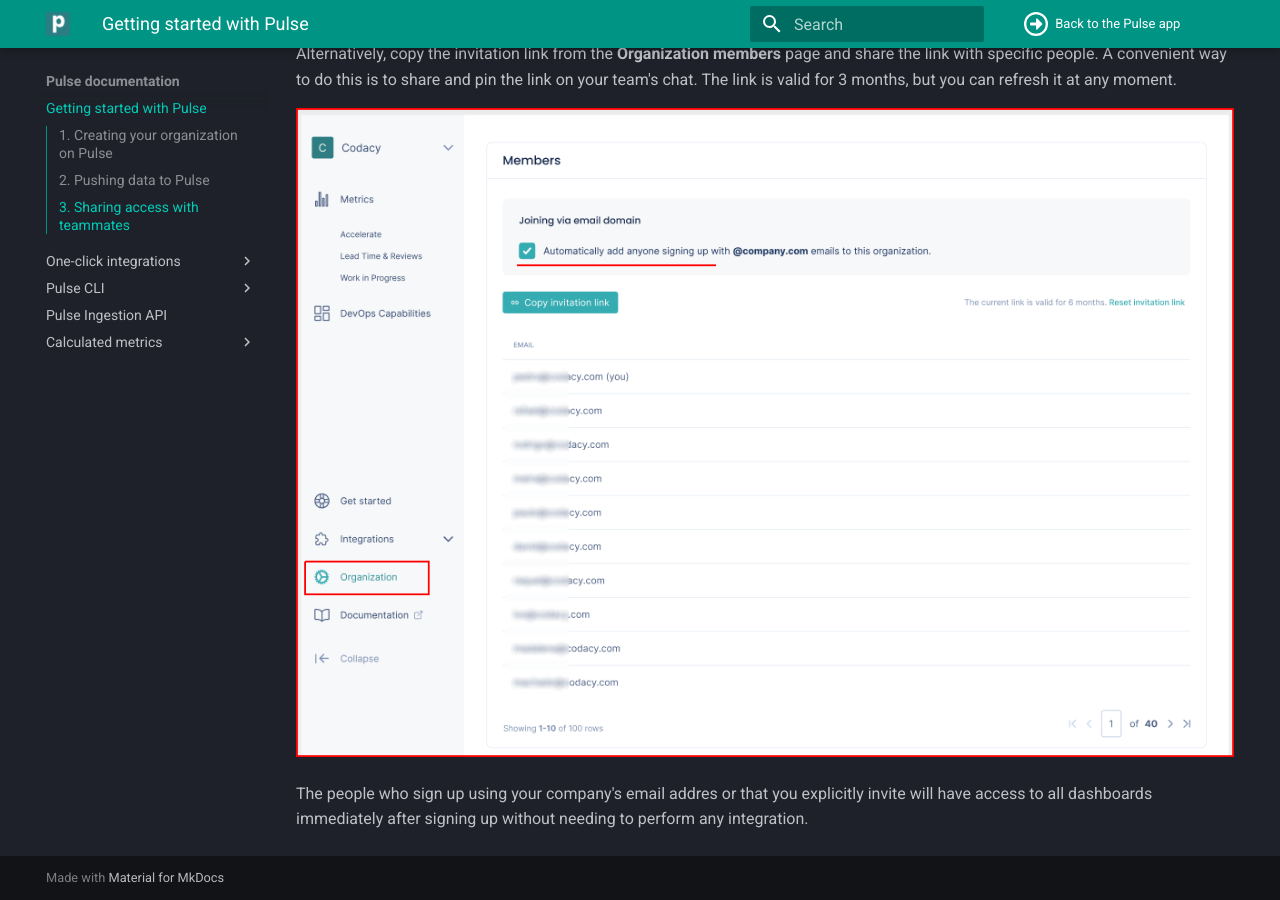
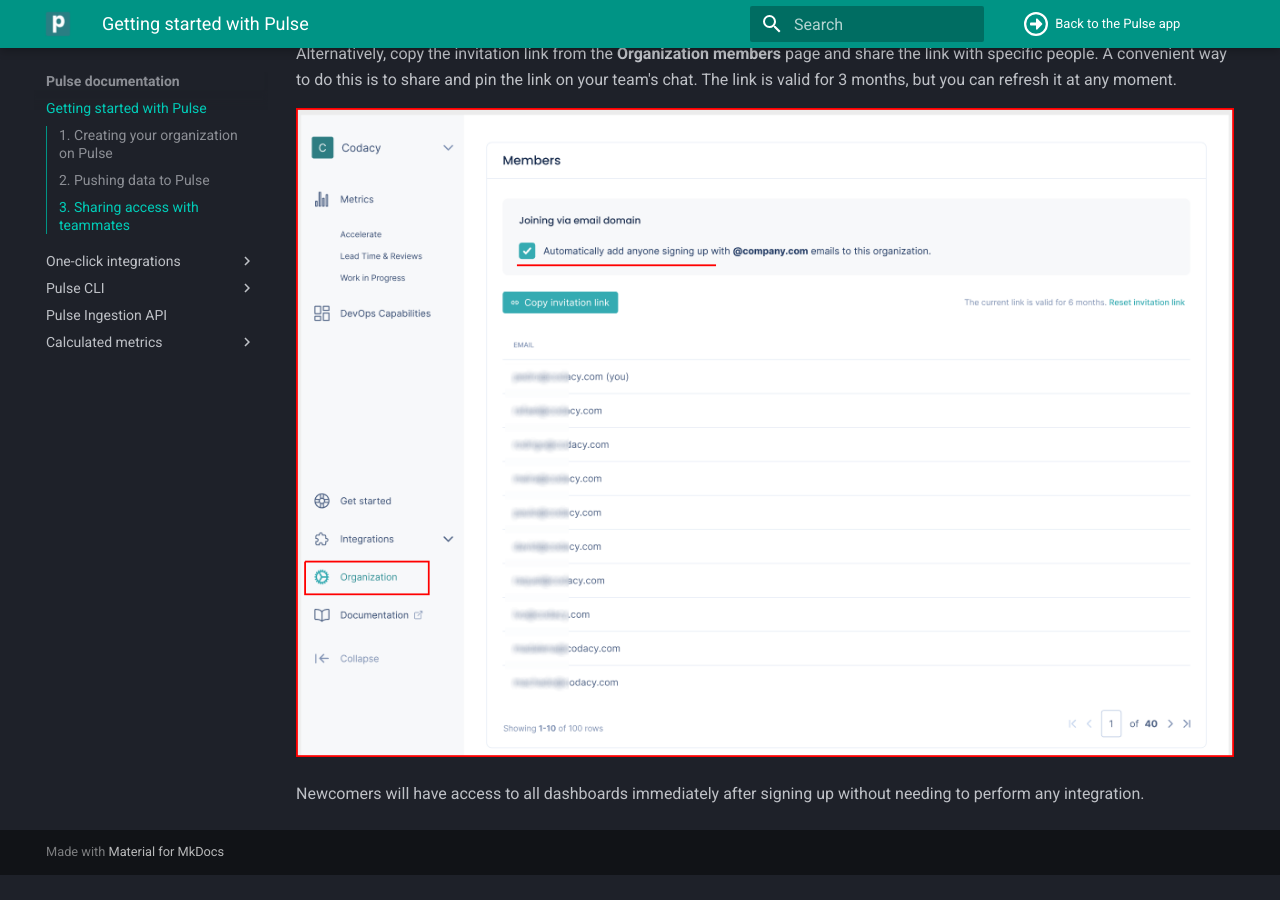
Before and after one commit to codacy/pulse-user-docs, an MkDocs documentation site: the page built from docs/index.md, in a window 1280 px wide and 900 px high, scrolled down 2042 px. Built offline with MkDocs 1.6.1 and Material for MkDocs 9.7.7, drawn with Linux system fonts in a browser that asks for light colours; after the commit the page ends 2917 px from its top, so only the background shows below that.

Commit message:
style: Adjust style of sentence to be more conversational

```diff
--- a/docs/index.md
+++ b/docs/index.md
@@ -62,4 +62,4 @@
 
 ![Adding organization members](images/joining-email-domain.png)
 
-The people who sign up using your company's email addres or that you explicitly invite will have access to all dashboards immediately after signing up without needing to perform any integration.
+Newcomers will have access to all dashboards immediately after signing up without needing to perform any integration.
```
